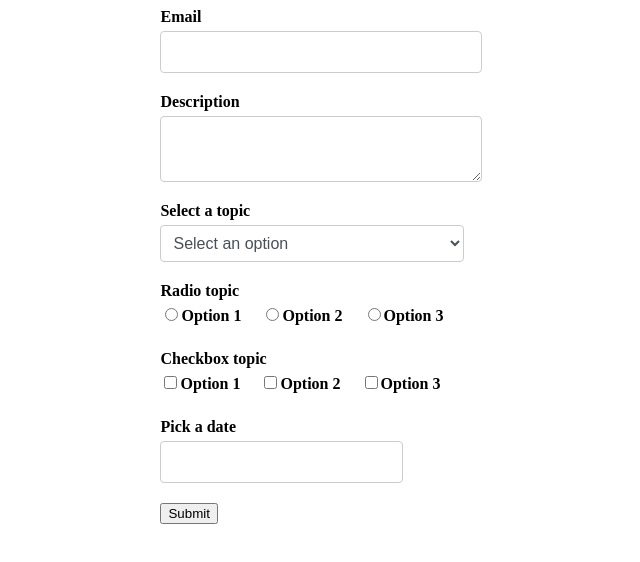
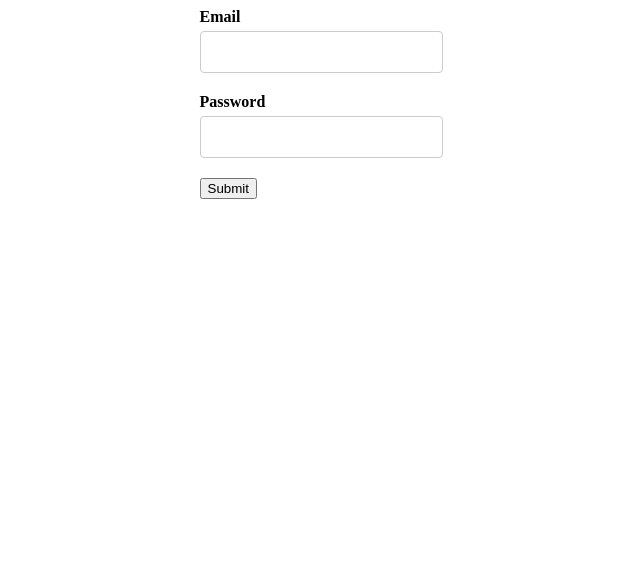
Before and after one commit to fachry99/React-Formik, a React (Vite) app in the folder Form-Demo/: page / in a window 1280 px wide. Shown: the top 562 px of the page, without its empty margins (328-968 px from the left). Built offline with nearby package versions, Linux system fonts and the light colour scheme.

Commit message:
login form

```diff
--- a/Form-Demo/src/App.jsx
+++ b/Form-Demo/src/App.jsx
@@ -1,11 +1,13 @@
 import "./App.css";
-import FormikContainer from "./components/FormikContainer";
+// import FormikContainer from "./components/FormikContainer";
+import LoginForm from "./components/LoginForm";
 // import YoutubeForm from "./components/YoutubeForm";
 
 function App() {
   return (
     <div className="App">
-      <FormikContainer />
+      <LoginForm />
+      {/* <FormikContainer /> */}
       {/* <YoutubeForm /> */}
     </div>
   );
--- /dev/null
+++ b/Form-Demo/src/components/LoginForm.jsx
@@ -0,0 +1,52 @@
+import React from "react";
+import { Formik, Form } from "formik";
+import * as Yup from "yup";
+import FormikControl from "./FormikControl";
+
+function LoginForm() {
+  const initialValues = {
+    email: "",
+    password: "",
+  };
+
+  const validationSchema = Yup.object({
+    email: Yup.string().required("Required"),
+    password: Yup.string().required("Required"),
+  });
+
+  const onSubmit = (values) => {
+    console.log("Form data", values);
+  };
+
+  return (
+    <Formik
+      initialValues={initialValues}
+      validationSchema={validationSchema}
+      onSubmit={onSubmit}
+    >
+      {(formik) => {
+        return (
+          <Form>
+            <FormikControl
+              control="input"
+              type="email"
+              label="Email"
+              name="email"
+            />
+            <FormikControl
+              control="input"
+              type="password"
+              label="Password"
+              name="password"
+            />
+            <button type="submit" disabled={!formik.isValid}>
+              Submit
+            </button>
+          </Form>
+        );
+      }}
+    </Formik>
+  );
+}
+
+export default LoginForm;
```
